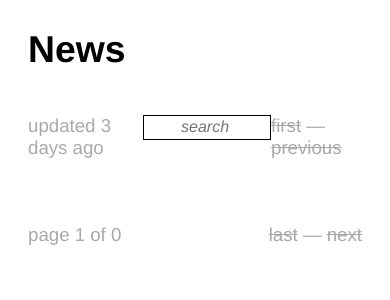
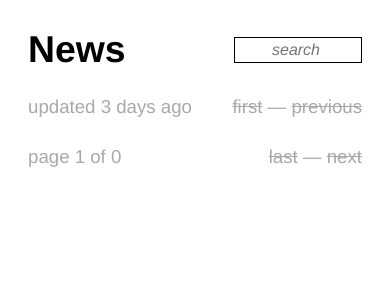
Before and after one commit to donmccaughey/news_donm_cc, a Flask app: page / in a window 390 px wide. Shown: the top 300 px of the page. Run offline with Flask 3, Linux system fonts and the light colour scheme.

Commit message:
On small screens, absolutely position the search box.
Add a media query to absolutely position the search box in the upper
right hand corner of the header on small phone screens so that the
remaining nav elements don't wrap weirdly.

```diff
--- a/src/server/templates/page.html
+++ b/src/server/templates/page.html
@@ -85,14 +85,9 @@
         color: var(--dim-text);
         margin: 0;
         padding: 0;
-        position: relative;
     }
     footer nav {
         flex-direction: row-reverse;
-    }
-    form {
-        margin: 0;
-        padding: 0;
     }
     h1 {
         color: var(--text);
@@ -158,13 +153,18 @@
         justify-content: space-between;
     }
     nav form,p {
-        margin: 1em 0;
+        margin: 0;
+        padding: 0;
     }
     ol {
         counter-reset: item {{news.counter_reset_item}};
         list-style: none;
         margin: 1.5rem 0;
         padding: 0;
+    }
+    .page-control {
+        text-align: right;
+        white-space: nowrap;
     }
     .page-control a {
         color: var(--text);
@@ -174,6 +174,15 @@
     }
     .page-control span {
         text-decoration: line-through;
+    }
+    @media screen and (max-width: 600px) {
+        nav .search {
+            margin-top: 0.5rem;
+            padding: 0;
+            position: absolute;
+            right: 0;
+            top: 0;
+        }
     }
 </style>
 {% endif %}
```
